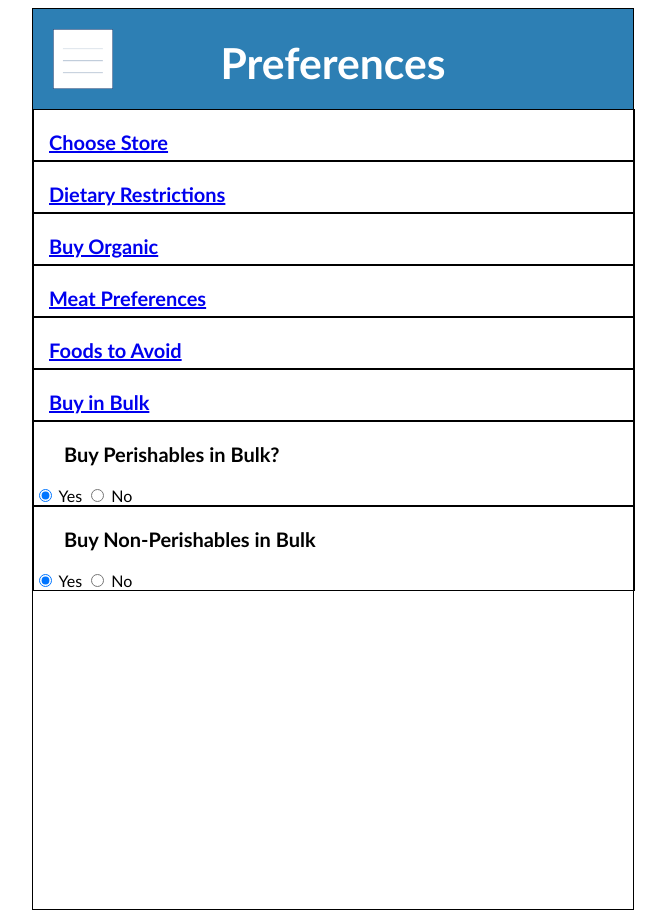
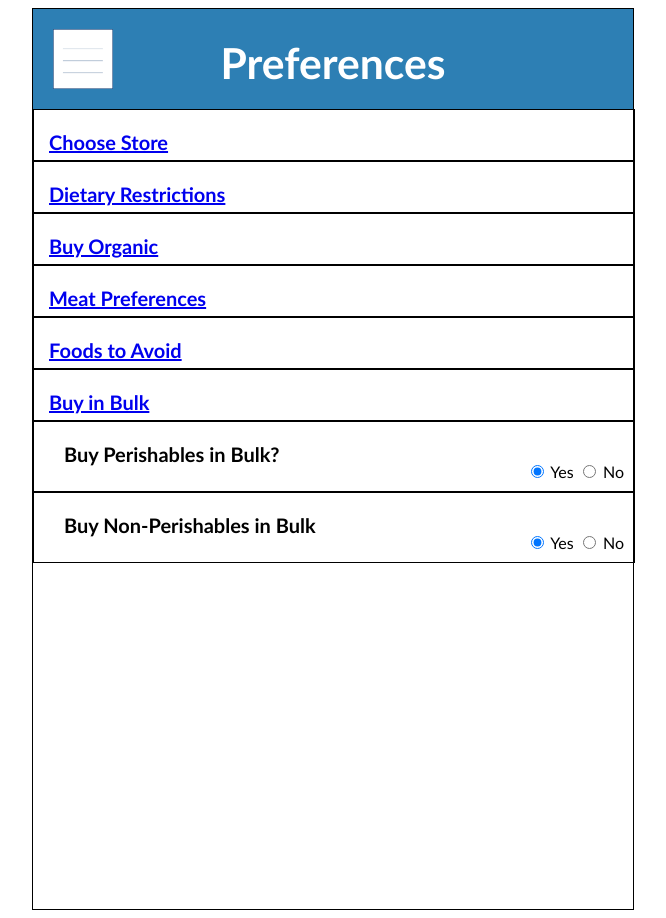
Before and after one commit to rachelboy/HFID-website, a PHP site: page /prototype/preferencesBuyInBulk.html in a window 1280 px wide. Shown: the whole page, without its empty margins (307-973 px from the left). Run offline with PHP 8.4, Linux system fonts and the light colour scheme.

Commit message:
fixed preferences

```diff
--- a/prototype/css/preferences.css
+++ b/prototype/css/preferences.css
@@ -160,3 +160,16 @@ button, select{
     text-indent: 30px;
     left:0px;
 }
+
+#floatl{
+    float:left;
+
+
+}
+
+#floatr{
+    float:right;
+    padding-top: 30px;
+    margin:10px;
+
+}
--- a/prototype/preferences.html
+++ b/prototype/preferences.html
@@ -1,6 +1,6 @@
 <head>
   <meta charset="utf-8">
-  <title>Framework Test Page</title>
+  <title>Preferences</title>
   <script type='text/javascript' src='javascript/main.js'></script>
   <link rel="stylesheet" href="css/preferences.css">
 </head>
--- a/prototype/preferencesBuyInBulk.html
+++ b/prototype/preferencesBuyInBulk.html
@@ -1,6 +1,6 @@
 <head>
   <meta charset="utf-8">
-  <title>Framework Test Page</title>
+  <title>Preferences</title>
   <script type='text/javascript' src='javascript/main.js'></script>
   <link rel="stylesheet" href="css/preferences.css">
 </head>
--- a/prototype/preferencesBuyOrganic.html
+++ b/prototype/preferencesBuyOrganic.html
@@ -2,7 +2,7 @@
 <html>
 <head>
   <meta charset="utf-8">
-  <title>Framework Test Page</title>
+  <title>Preferences</title>
   <script type='text/javascript' src='javascript/main.js'></script>
   <link rel="stylesheet" href="css/preferences.css">
 </head>
--- a/prototype/preferencesChooseStore.html
+++ b/prototype/preferencesChooseStore.html
@@ -2,7 +2,7 @@
 <html>
 <head>
   <meta charset="utf-8">
-  <title>Framework Test Page</title>
+  <title>Preferences</title>
   <script type='text/javascript' src='javascript/main.js'></script>
   <link rel="stylesheet" href="css/preferences.css">
 </head>
--- a/prototype/preferencesDietaryRestrictions.html
+++ b/prototype/preferencesDietaryRestrictions.html
@@ -2,7 +2,7 @@
 <html>
 <head>
   <meta charset="utf-8">
-  <title>Framework Test Page</title>
+  <title>Preferences</title>
   <script type='text/javascript' src='javascript/main.js'></script>
   <link rel="stylesheet" href="css/preferences.css">
 </head>
--- a/prototype/preferencesFoodsToAvoid.html
+++ b/prototype/preferencesFoodsToAvoid.html
@@ -2,7 +2,7 @@
 <html>
 <head>
   <meta charset="utf-8">
-  <title>Framework Test Page</title>
+  <title>Preferences</title>
   <script type='text/javascript' src='javascript/main.js'></script>
   <link rel="stylesheet" href="css/preferences.css">
 </head>
--- a/prototype/preferencesMeatPreferences.html
+++ b/prototype/preferencesMeatPreferences.html
@@ -2,7 +2,7 @@
 <html>
 <head>
   <meta charset="utf-8">
-  <title>Framework Test Page</title>
+  <title>Preferences</title>
   <script type='text/javascript' src='javascript/main.js'></script>
   <link rel="stylesheet" href="css/preferences.css">
 </head>
```
